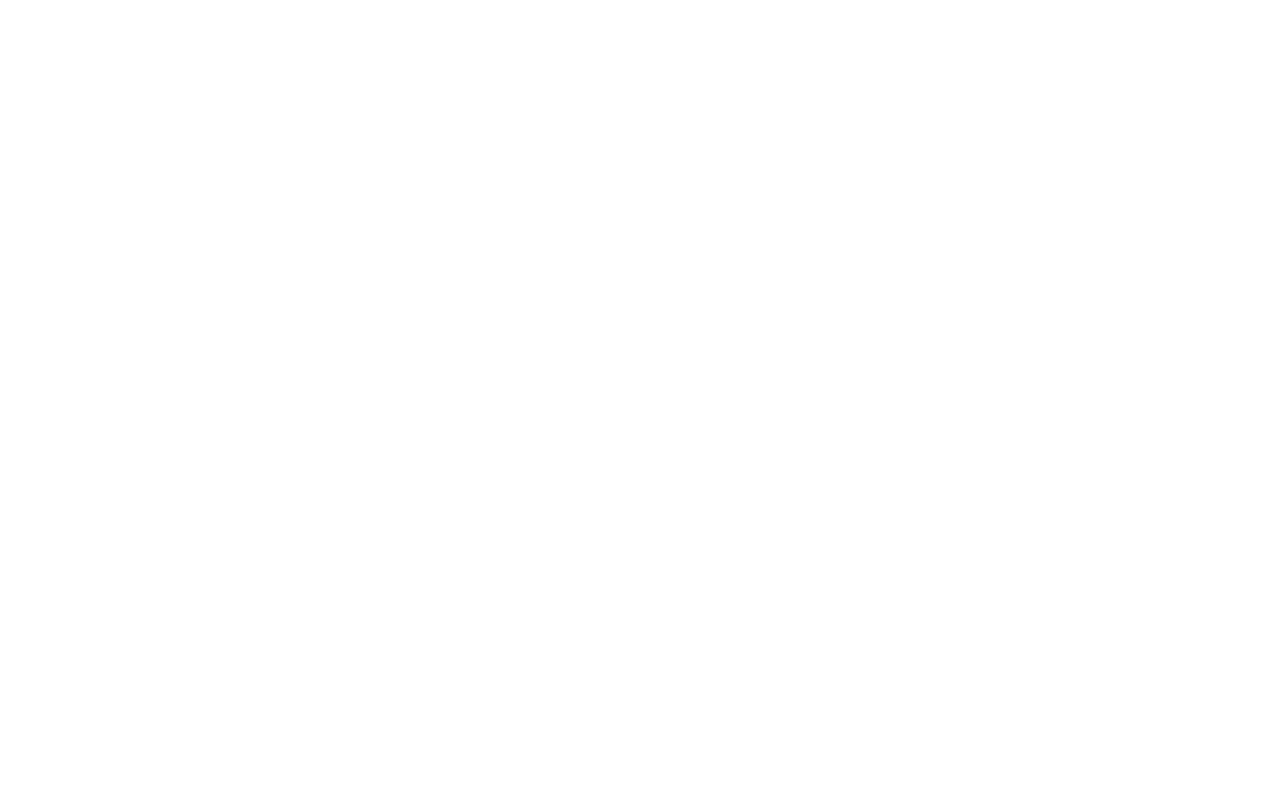
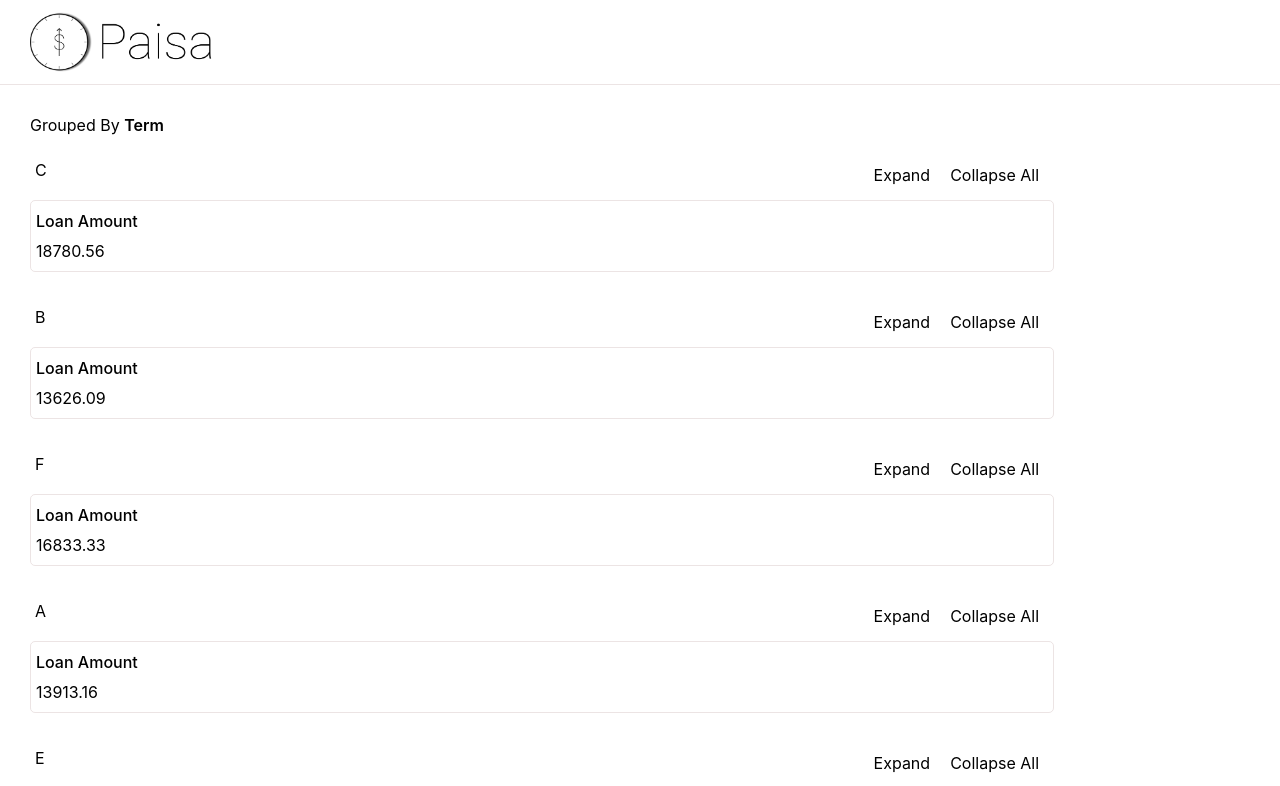
Before and after one commit to PrakashKoneru/partnerFacing, a React (Create React App) app: page /secondary in a window 1280 px wide. Shown: the top 786 px of the page. Built offline with nearby package versions, Linux system fonts and the light colour scheme.

Commit message:
Intial loan groups

```diff
--- a/package.json
+++ b/package.json
@@ -7,9 +7,11 @@
     "@testing-library/jest-dom": "^5.11.4",
     "@testing-library/react": "^11.1.0",
     "@testing-library/user-event": "^12.1.10",
+    "moment": "^2.29.1",
     "react": "^17.0.1",
     "react-dom": "^17.0.1",
     "react-hook-form": "^6.14.1",
+    "react-moment": "^1.1.1",
     "react-router-dom": "^5.2.0",
     "react-scripts": "4.0.1",
     "web-vitals": "^0.2.4"
--- a/src/App.js
+++ b/src/App.js
@@ -1,6 +1,8 @@
+import Header from './components/Header';
 import Home from './pages/home'
 import Loans from './pages/loans'
 import Application from './pages/application'
+import LoanGroups from './pages/loanGroups'
 import acceptedData from './acceptedData';
 import {
   BrowserRouter as Router,
@@ -9,7 +11,6 @@
 } from "react-router-dom";
 import './styles/globals.css';
 
-
 function App() {
   if(!localStorage.getItem('acceptedData')) {
     localStorage.setItem('acceptedData', JSON.stringify(acceptedData));
@@ -17,10 +18,12 @@
 
   return (
     <Router>
+      <Header />
       <Switch>
-        <Route exact path="/" component={Home} />
+        <Route exact path="/primary" component={Home} />
         <Route path="/loans/:index" component={Loans} />
-        <Route path="/application" component={Application} />
+        <Route path="/borrowers" component={Application} />
+        <Route path="/secondary" component={LoanGroups} />
       </Switch>
     </Router>
   );
--- a/src/components/Header.js
+++ b/src/components/Header.js
@@ -1,6 +1,7 @@
 import React from 'react';
 import styled from 'styled-components'
 import LogoImg from './logo.png';
+import { Link } from 'react-router-dom';
 
 const HeaderContainer = styled.div`
 	display: flex;
@@ -23,9 +24,13 @@
 export default function Header() {
 	return (
 		<HeaderContainer>
-			<Logo>
-				<img src={LogoImg} height={60} width={185} alt='Paisa Logo' />
-			</Logo>
+			<div style={{ width: '100%' }}>
+				<Link to='/'>
+					<Logo>
+						<img src={LogoImg} height={60} width={185} alt='Paisa Logo' />
+					</Logo>
+				</Link>
+			</div>
 		</HeaderContainer>
 	)
 }
--- a/src/components/MappedCards.js
+++ b/src/components/MappedCards.js
@@ -30,7 +30,7 @@
 	border: 1px solid rgba(224,210,210, 0.6);
 `;
 
-const MappedCards = ({ member, index, fieldLineUp, ...rest }) => {
+const MappedCards = ({ member, index, fieldLineUp, noActions, ...rest }) => {
 	const [colShown, setColShown] = useState(5);
 	const updateData = (approval_status) => {
 		const acceptedData = JSON.parse(localStorage.getItem('acceptedData'));
@@ -64,6 +64,9 @@
 			<Expand>
 				{colShown >= 15 ? (
 					<div>
+						{
+							noActions ? null : (
+								<div>
 									<Buttons
 										style={{background: '#76d600', color: 'white'}}
 										onClick={() => updateData('approved')}
@@ -86,6 +89,9 @@
 										<Link to={`/loans/${index}`}>All Details</Link>
 									</Buttons>
 								</div>
+							)
+						}
+					</div>
 				) : (
 					<div onClick={() => setColShown(colShown + 10)}>...</div>
 				)}
--- /dev/null
+++ b/src/fieldLineUp.js
@@ -0,0 +1,64 @@
+const fieldLineUp = [
+	{
+		title: 'Requested Amount',
+		def: 'funded_amnt'
+	},
+	{
+		title: 'Term',
+		def: 'term'
+	},
+	{
+		title: 'Interest Rate',
+		def: 'int_rate'
+	},
+	{
+		title: 'Annual Income',
+		def: 'annual_inc'
+	},
+	{
+		title: 'Loan Grade',
+		def: 'grade'
+	},
+	{
+		title: 'Installment Size',
+		def: 'installment'
+	},
+	{
+		title: 'Employer Name',
+		def: 'emp_title'
+	},
+	{
+		title: 'Home Ownership',
+		def: 'home_ownership'
+	},
+	{
+		title: 'Verification Status',
+		def: 'verification_status'
+	},
+	{
+		title: 'Issue Date',
+		def: 'issue_d'
+	},
+	{
+		title: 'Last Payment Date',
+		def: 'last_pymnt_d'
+	},
+	{
+		title: 'Loan Status',
+		def: 'loan_status'
+	},
+	{
+		title: 'Fico High',
+		def: 'fico_range_high'
+	},
+	{
+		title: 'Inquiries',
+		def: 'inq_last_6mths'
+	},
+	{
+		title: 'Open Accounts',
+		def: 'open_acc'
+	},
+];
+
+export default fieldLineUp;
--- a/src/pages/application.js
+++ b/src/pages/application.js
@@ -22,6 +22,9 @@
 
   return (
     <>
+      <div>
+
+      </div>
       <form onSubmit={handleSubmit(postData)}>
         <div>
           <Input
--- a/src/pages/home.js
+++ b/src/pages/home.js
@@ -2,70 +2,8 @@
 // import acceptedData from '../acceptedData';
 import styled from 'styled-components'
 import MappedCards from '../components/MappedCards';
-import Header from '../components/Header';
+import fieldLineUp from '../fieldLineUp';
 
-const fieldLineUp = [
-	{
-		title: 'Requested Amount',
-		def: 'funded_amnt'
-	},
-	{
-		title: 'Term',
-		def: 'term'
-	},
-	{
-		title: 'Interest Rate',
-		def: 'int_rate'
-	},
-	{
-		title: 'Annual Income',
-		def: 'annual_inc'
-	},
-	{
-		title: 'Loan Grade',
-		def: 'grade'
-	},
-	{
-		title: 'Installment Size',
-		def: 'installment'
-	},
-	{
-		title: 'Employer Name',
-		def: 'emp_title'
-	},
-	{
-		title: 'Home Ownership',
-		def: 'home_ownership'
-	},
-	{
-		title: 'Verification Status',
-		def: 'verification_status'
-	},
-	{
-		title: 'Issue Date',
-		def: 'issue_d'
-	},
-	{
-		title: 'Last Payment Date',
-		def: 'last_pymnt_d'
-	},
-	{
-		title: 'Loan Status',
-		def: 'loan_status'
-	},
-	{
-		title: 'Fico High',
-		def: 'fico_range_high'
-	},
-	{
-		title: 'Inquiries',
-		def: 'inq_last_6mths'
-	},
-	{
-		title: 'Open Accounts',
-		def: 'open_acc'
-	},
-];
 
 const NavBar = styled.div`
 	display: flex;
@@ -149,9 +87,9 @@
 	const [sortBy, setSortBy] = useState('funded_amnt');
 	const [filterBy, setFilterBy] = useState('new');
 	const activeTabStyle = { background: '#0079C6', color: 'white'};
+
     return (
 			<div>
-				<Header />
 				<NavBar>
 					<NavItem
 						style={filterBy === 'new' ? activeTabStyle : {}}
--- /dev/null
+++ b/src/pages/loanGroups.js
@@ -0,0 +1,111 @@
+import React, { useState } from 'react';
+import styled from 'styled-components';
+import fieldLineUp from '../fieldLineUp';
+import MappedCards from '../components/MappedCards';
+import moment from 'moment';
+
+const GroupActions = styled.div`
+	padding: 10px 5px;
+	max-width: 80%;
+	margin: auto;
+	margin-left: 30px;
+	display: flex;
+	white-space: nowrap;
+`
+
+const Card = styled.div`
+	padding: 10px 5px;
+	border-radius: 5px;
+	max-width: 80%;
+	display: flex;
+	align-items: center;
+	border: 1px solid rgba(224,210,210, 0.6);
+	margin-bottom: 25px;
+	margin-left: 30px;
+`
+
+const LoanGroups = (props) => {
+	const [expandedLoanGroup, setExpandedLoanGroup] = useState(null)
+	const allLoans = JSON.parse(localStorage.getItem('acceptedData'));
+	const loansByTerm = allLoans.reduce((loan, value) => {
+		// var oneDate = moment(loan[value.issue_d], 'DD-MM-YYYY');
+    // var monthName = oneDate.format('MMMM');
+
+		console.log(loan, 'loan avlue');
+		// Group initialization
+		if (!loan[value.grade]) {
+			loan[value.grade] = {
+				loans: [],
+				loan_amnt: 0,
+			};
+		}
+
+		// Grouping
+		loan[value.grade]['loans'] = [...loan[value.grade]['loans'], value];
+		loan[value.grade]['loan_amnt'] = loan[value.grade]['loan_amnt'] + parseInt(value['loan_amnt'], "10")
+		return loan;
+	}, {});
+
+	return (
+		<div>
+			<div style={{ width: '80%', marginLeft: '30px', marginTop: '30px' }}>
+				Grouped By <span style={{ fontWeight: '600' }}>Term</span>
+			</div>
+			{Object.keys(loansByTerm).map((groupName, value) => {
+				const group = loansByTerm[groupName]
+				console.log(group);
+				return (
+					<div style={{ marginTop: '15px' }}>
+						<GroupActions>
+							<div style={{ width: '100%' }}>{groupName}</div>
+							<div style={{ width: 'auto', display: 'flex' }}>
+								<div
+									style={{ padding: '5px 10px', cursor: 'pointer'}}
+									onClick={() => setExpandedLoanGroup(groupName)}
+								>
+									Expand
+								</div>
+								<div
+									style={{ padding: '5px 10px', cursor: 'pointer'}}
+									onClick={() => setExpandedLoanGroup(null)}
+								>
+									Collapse All
+								</div>
+							</div>
+						</GroupActions>
+						{console.log(expandedLoanGroup !== groupName)}
+						{expandedLoanGroup !== groupName ? (
+							<Card>
+								<div>
+									<div style={{ fontWeight: '500' }}>
+										Loan Amount
+									</div>
+									<div style={{ marginTop: '10px' }}>
+										{Math.round(group['loan_amnt'] / group['loans'].length * 100) / 100}
+									</div>
+								</div>
+							</Card>
+						) : (
+							<div>
+								{group['loans'].map((loan, index) => {
+									return (
+										<Card key={Math.random()}>
+											<MappedCards
+												member={loan}
+												index={index}
+												fieldLineUp={fieldLineUp}
+												noActions
+											/>
+										</Card>
+									)
+								})}
+							</div>
+						)}
+					</div>
+				);
+			})}
+		</div>
+	)
+}
+
+export default LoanGroups;
```
Also changed, not shown: 2 other files (tests, documents, lock files or other folders). Lines whose indentation alone changed are shown as unchanged.
